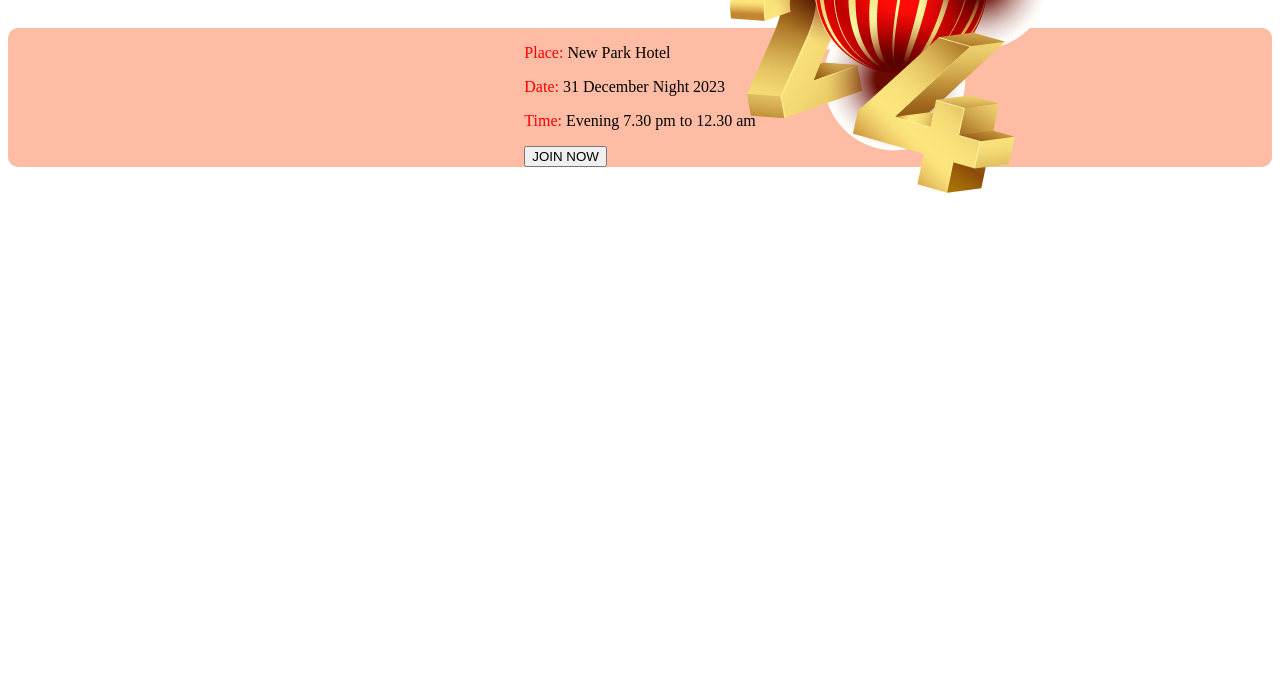
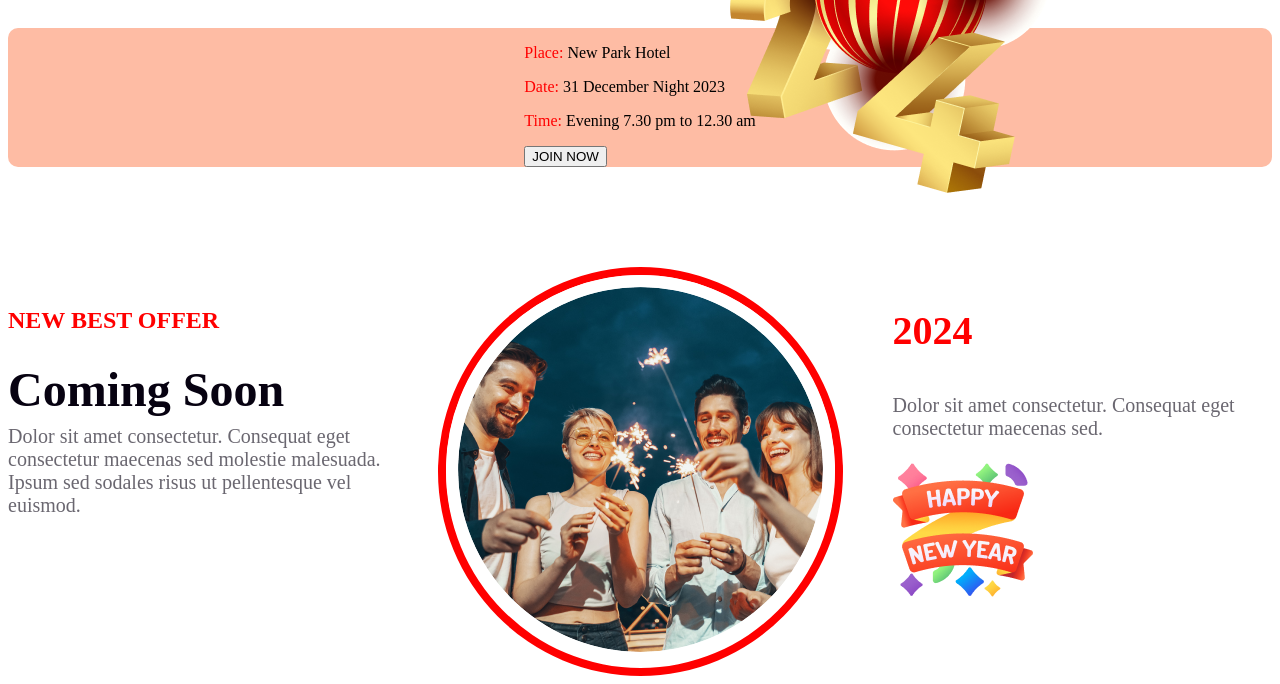
Before and after one commit to riaz2102/New-year, a plain HTML site: page index.html in a window 1280 px wide. Shown: the part 1822-2506 px from the top of the page. Before the commit the page ends 2019 px from the top, so only its background shows below. Drawn offline with Linux system fonts and the light colour scheme.

Commit message:
added come

```diff
--- a/index.html
+++ b/index.html
@@ -46,6 +46,20 @@
             </div>
         </div>
     </div>
-
+    <div class="come-container">
+        <div class="come-text">
+            <h5>NEW BEST OFFER</h5>
+            <h3>Coming Soon</h3>
+            <p>Dolor sit amet consectetur. Consequat eget consectetur maecenas sed molestie malesuada. Ipsum sed sodales risus ut pellentesque vel euismod. </p>
+        </div>
+        <div class="come-img">
+            <div> <img class="k"  src="resources/Ellipse 1.png" alt=""> </div>
+        </div>
+        <div class="come-description">
+            <h3>2024</h3>
+            <p>Dolor sit amet consectetur. Consequat eget consectetur maecenas sed.</p>
+            <img src="resources/Group 96.png" alt="">
+        </div>
+    </div>
 </body>
 </html>
--- a/resources/style/style.css
+++ b/resources/style/style.css
@@ -73,3 +73,53 @@
 li{
     list-style: none;
 }
+.come-container{
+    display: flex;
+    margin-top: 100px;
+    justify-content: space-around;
+    gap:50px;
+
+}
+.come-text>h5{
+    color:#FF0000;
+    font-size: 24px;
+
+}
+.come-text>h3{
+    color:#070211;
+    font-size:48px ;
+    font-weight: 900;
+    margin :-12px 0px;
+
+}
+.come-text>p{
+    color:#07021199;
+    font-size: 20px;
+
+
+}
+.come-text{
+    width: 400px;
+
+}
+.come-description>h3{
+    color:#FF0000;
+    font-size: 40px;
+
+}
+.come-description>p{
+    color: #07021199;
+    font-size: 20px;
+}
+.come-description{
+    width: 400px;
+}
+.k{
+ border-radius:100%;
+ border: 12px solid white ;
+
+}
+.come-img{
+    border-radius:100%;
+    border: 8px solid red ;
+}
```
